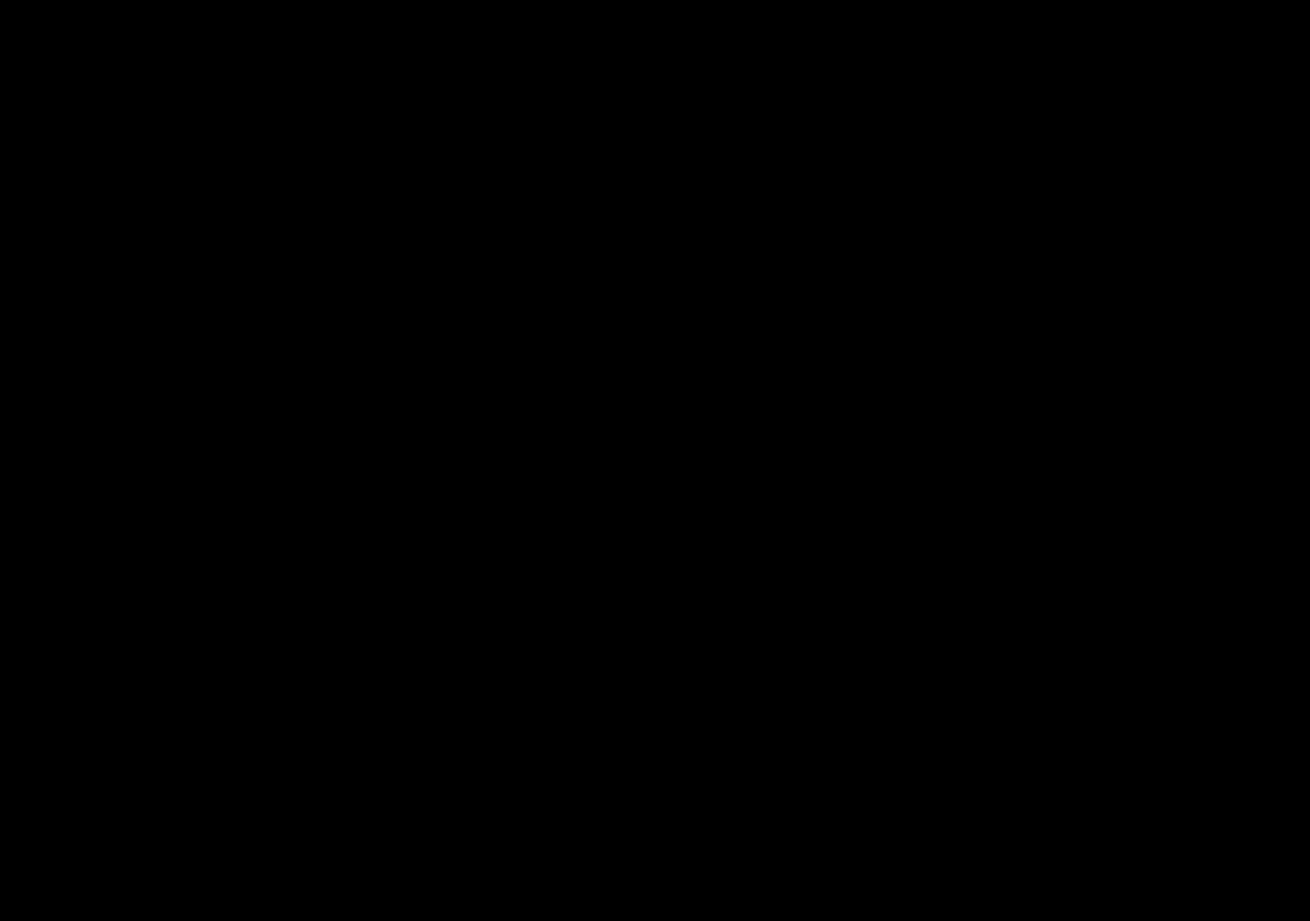
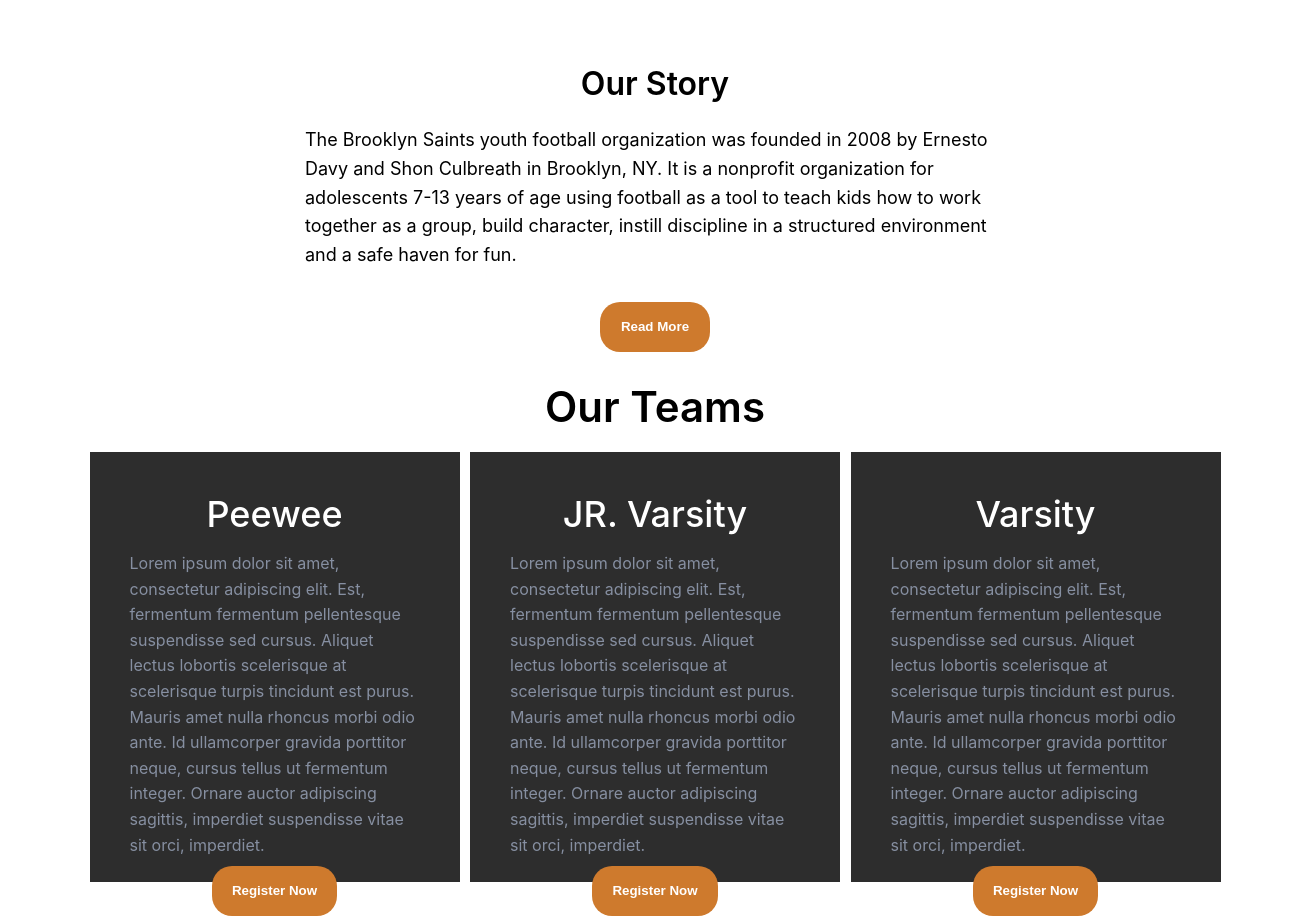
Before and after one commit to stev1905/BrooklynSaints, a React (Create React App) app: page / in a window 1280 px wide. Shown: the part 743-1664 px from the top of the page, 1310 px wide, since content can reach past the window. Before the commit the page ends 800 px from the top, so only its background shows below. Built offline with nearby package versions, Linux system fonts and the light colour scheme.

Commit message:
about section created and styled

```diff
--- a/public/index.html
+++ b/public/index.html
@@ -10,6 +10,9 @@
       content="Web site created using create-react-app"
     />
     <link rel="apple-touch-icon" href="%PUBLIC_URL%/logo192.png" />
+    <link rel="preconnect" href="https://fonts.googleapis.com">
+<link rel="preconnect" href="https://fonts.gstatic.com" crossorigin>
+<link href="https://fonts.googleapis.com/css2?family=Poppins:ital@0;1&display=swap" rel="stylesheet">
     <!--
       manifest.json provides metadata used when your web app is installed on a
       user's mobile device or desktop. See https://developers.google.com/web/fundamentals/web-app-manifest/
--- /dev/null
+++ b/src/AboutUs/AboutUs.css
@@ -0,0 +1,126 @@
+.about-section {
+    max-height: 1150px;
+    padding: 25px 15px 45px 15px;
+    background-color: white;
+    display: flex;
+    flex-direction: column;
+    align-items: center;
+    width: 100%;
+}
+
+.about-title {
+    justify-content: center;
+    align-items: center;
+    font-weight: 600;
+}
+
+.about-big-title {
+    display: flex;
+    justify-content: center;
+    font-size: 52px;
+
+    color: #CE7A2D;
+}
+
+.about-small-title {
+    font-size: 44px;
+    padding-bottom: 40px;
+}
+
+.our-story {
+    padding-top: 25px;
+    padding-bottom: 5px;
+    font-size: 32px;
+    font-weight: 600;
+}
+
+.our-team {
+    padding-top: 25px;
+    padding-bottom: 20px;
+    font-size: 42px;
+    font-weight: 600;
+}
+
+.about-text {
+    width: 700px;
+    font-size: 18px;
+    font-weight: 400;
+    line-height: 1.6;
+}
+
+.button-section {
+    padding-top: 10px;
+    display: flex;
+    justify-content: center;
+}
+
+.button {
+    background-color: #CE7A2D;
+    border: none;
+    color: white;
+    font-weight: 600;
+    width: 110px;
+    height: 50px;
+    padding: 5px 20px;
+    text-align: center;
+    text-transform: capitalize;
+    display: inline-block;
+    margin: 4px 2px;
+    cursor: pointer;
+    border-radius: 20px;
+}
+
+.league-cards {
+    display: flex;
+    justify-content: space-evenly;
+    flex-direction: row;
+    width: 90%;
+}
+
+.league-card {
+    height: 350px;
+    width: 290px;
+    padding: 40px;
+    background: #2D2D2D;
+}
+
+.league-card-title {
+    display: flex;
+    justify-content: center;
+    padding-bottom: 15px;
+    color: white;
+    font-size: 36px;
+    font-weight: 500;
+}
+
+.league-card-text {
+    color: #868FA1;
+    line-height: 1.6;
+}
+
+.league-card-text > p {
+    margin: 0px;
+}
+
+.league-card-text + .button-section {
+    height: 45px;
+    align-items: center;
+}
+
+.register-button {
+
+    background-color: #CE7A2D;
+    border: none;
+    color: white;
+    font-weight: 600;
+    width: 125x;
+    height: 50px;
+    padding: 5px 20px;
+    text-align: center;
+    text-transform: capitalize;
+    display: inline-block;
+    margin: 4px 2px;
+    cursor: pointer;
+    border-radius: 20px;
+
+}
--- /dev/null
+++ b/src/AboutUs/AboutUs.js
@@ -0,0 +1,63 @@
+import React from 'react';
+import './AboutUs.css'
+
+const AboutUs = () => {
+    return (
+        <div className="about-section">
+            <div className="about-title">
+                <div className="about-big-title">
+                    Brooklyn Saints
+                </div>
+                <div className="about-small-title">
+                    Youth Football Organization
+                </div>
+            </div>
+            <div className="our-story">
+                Our Story
+            </div>
+            <div className="about-text">
+                <p>
+                    The Brooklyn Saints youth football organization was founded in 2008 by Ernesto Davy and Shon Culbreath in Brooklyn, NY. It is a nonprofit organization for adolescents 7-13 years of age using football as a tool to teach kids how to work together as a group, build character, instill discipline in a structured environment and a safe haven for fun.
+                </p>
+            </div>
+            <div className="button-section">
+                <button className="button">read more</button>
+            </div>
+            <div className="our-team">
+                Our Teams
+            </div>
+            <div className="league-cards">
+                <div className="league-card">
+                    <div className="league-card-title">Peewee</div>
+                    <div className="league-card-text">
+                        <p>Lorem ipsum dolor sit amet, consectetur adipiscing elit. Est, fermentum fermentum pellentesque suspendisse sed cursus. Aliquet lectus lobortis scelerisque at scelerisque turpis tincidunt est purus. Mauris amet nulla rhoncus morbi odio ante. Id ullamcorper gravida porttitor neque, cursus tellus ut fermentum integer. Ornare auctor adipiscing sagittis, imperdiet suspendisse vitae sit orci, imperdiet. </p>
+                    </div>
+                    <div className="button-section">
+                        <button className="register-button">register now</button>
+                    </div>
+                </div>
+                <div className="league-card">
+                    <div className="league-card-title">JR. Varsity</div>
+                    <div className="league-card-text">
+                        <p>Lorem ipsum dolor sit amet, consectetur adipiscing elit. Est, fermentum fermentum pellentesque suspendisse sed cursus. Aliquet lectus lobortis scelerisque at scelerisque turpis tincidunt est purus. Mauris amet nulla rhoncus morbi odio ante. Id ullamcorper gravida porttitor neque, cursus tellus ut fermentum integer. Ornare auctor adipiscing sagittis, imperdiet suspendisse vitae sit orci, imperdiet. </p>
+                    </div>
+                    <div className="button-section">
+                        <button className="register-button">register now</button>
+                    </div>
+                </div>
+                <div className="league-card">
+                    <div className="league-card-title">Varsity</div>
+                    <div className="league-card-text">
+                        <p>Lorem ipsum dolor sit amet, consectetur adipiscing elit. Est, fermentum fermentum pellentesque suspendisse sed cursus. Aliquet lectus lobortis scelerisque at scelerisque turpis tincidunt est purus. Mauris amet nulla rhoncus morbi odio ante. Id ullamcorper gravida porttitor neque, cursus tellus ut fermentum integer. Ornare auctor adipiscing sagittis, imperdiet suspendisse vitae sit orci, imperdiet. </p>
+                    </div>
+                    <div className="button-section">
+                        <button className="register-button">register now</button>
+                    </div>
+                </div>
+            </div>
+        </div>
+    )
+
+}
+
+export default AboutUs;
--- /dev/null
+++ b/src/App.css
@@ -0,0 +1,3 @@
+body {
+  font-family: 'Poppins', sans-serif;
+}
--- a/src/App.js
+++ b/src/App.js
@@ -1,5 +1,6 @@
 import React from "react";
 import VideoHeader from './VideoHeader/VideoHeader';
+import AboutUs from './AboutUs/AboutUs';
 
 class App extends React.Component {
 
@@ -20,7 +21,10 @@
 
   render() {
     return (
-      <VideoHeader playing={this.state.ready} />
+      <div>
+        <VideoHeader playing={this.state.ready} />
+        <AboutUs />
+      </div>
     )
   }
 }
--- a/src/VideoHeader/VideoHeader.css
+++ b/src/VideoHeader/VideoHeader.css
@@ -1,5 +1,5 @@
 body {
     background-color: black;
-    height: 100%;
+    height: 80%;
     width: 100%;
 }
--- a/src/VideoHeader/VideoHeader.js
+++ b/src/VideoHeader/VideoHeader.js
@@ -9,10 +9,9 @@
             <ReactPlayer
                 url="https://player.vimeo.com/video/514429117?title=0&byline=0&portrait=0"
                 width="100vw"
-                height="100vh"
+                height="75vh"
                 playing
                 muted
-                volume="0.8"
             />
         </div>
     )
```
